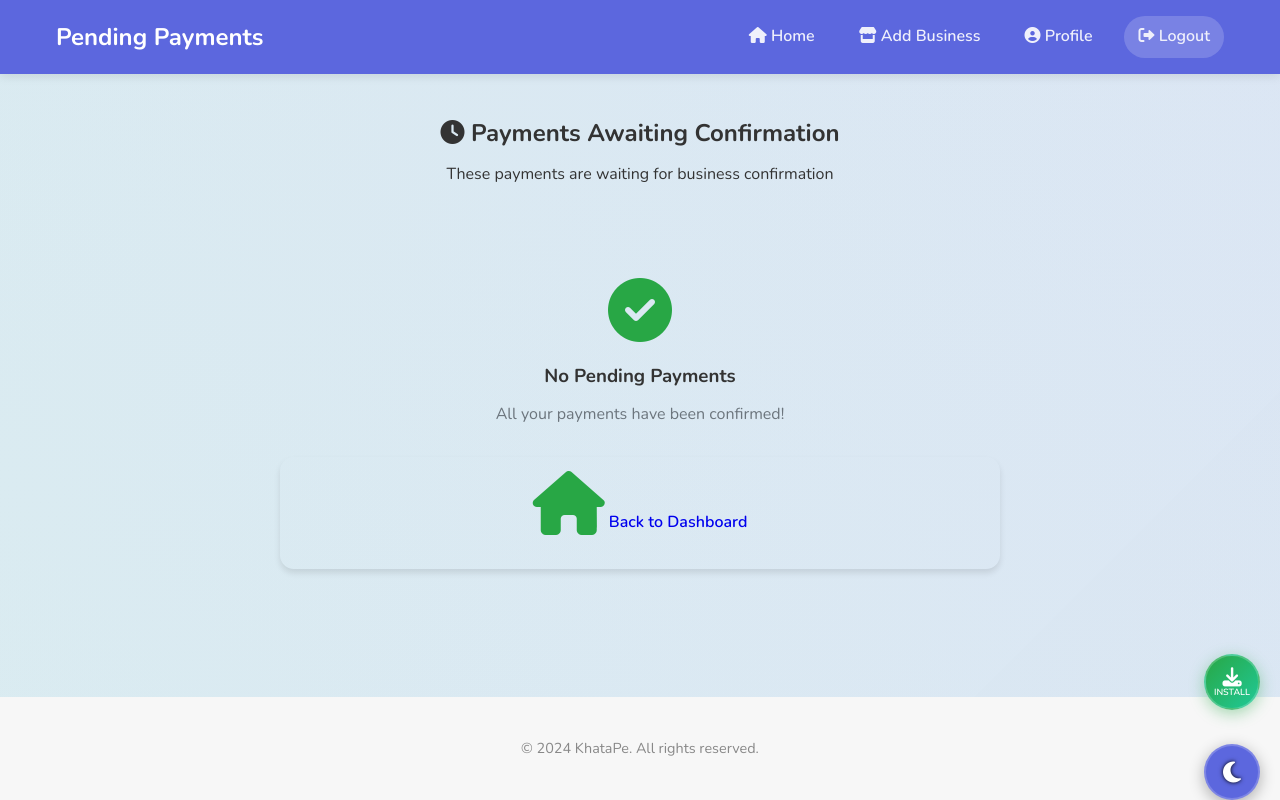
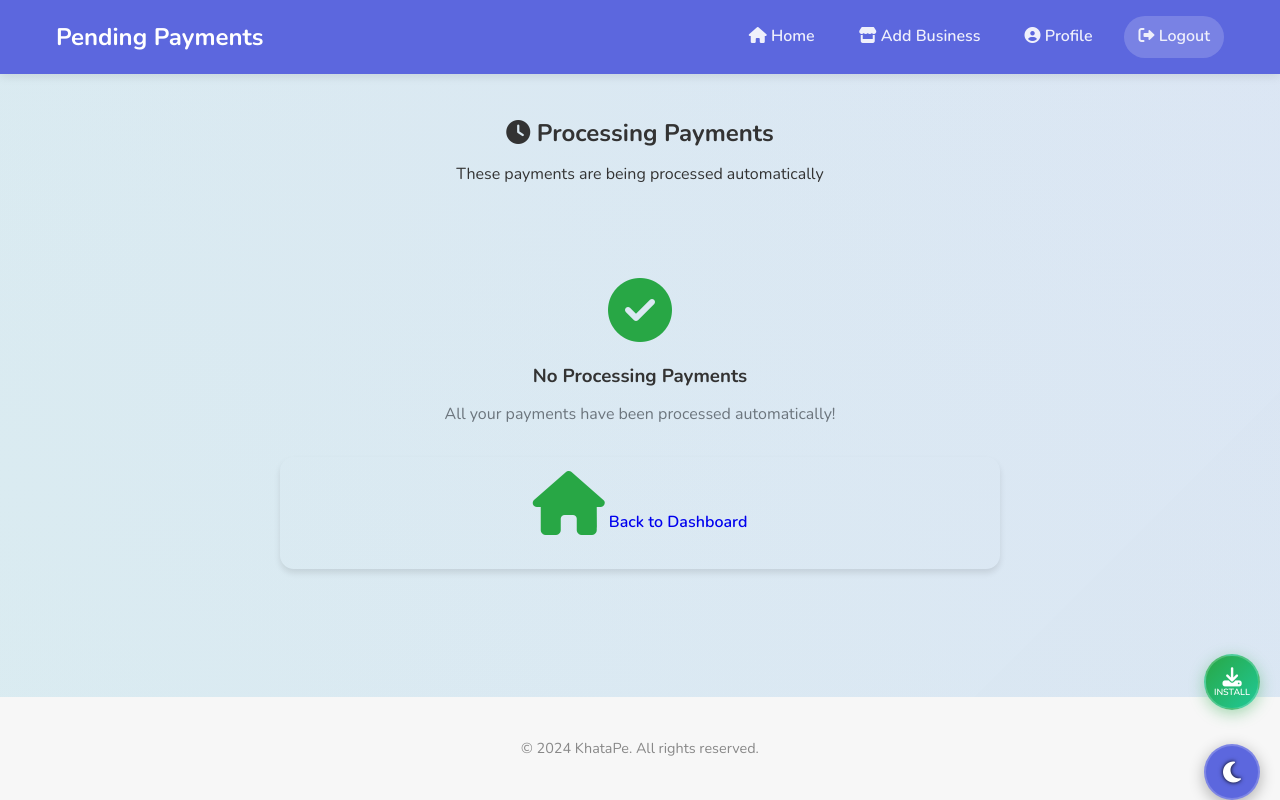
Before and after one commit to MadhavDGS/KathaPe-Customer, a Flask app: page /pending_payments in a window 1280 px wide. Run offline with Flask 2, Linux system fonts and the light colour scheme; the visitor is signed in with stand-in values (Sample User, id 1); some libraries are stand-ins or nearby versions.

Commit message:
Remove pending payments button, enable automatic payment confirmation, and update transaction flow

```diff
--- a/app.py
+++ b/app.py
@@ -680,7 +680,7 @@ def phonepe_qr_payment(business_id):
 @login_required
 @customer_required
 def complete_phonepe_payment(transaction_id):
-    """Mark PhonePe payment as completed by customer, pending business approval"""
+    """Complete PhonePe payment and directly add to transactions"""
     try:
         # Get pending payment from session
         pending_payment = session.get(f'pending_payment_{transaction_id}')
@@ -688,16 +688,31 @@ def complete_phonepe_payment(transaction_id):
         if not pending_payment:
             return jsonify({'success': False, 'error': 'Invalid transaction'}), 400
 
-        # Update status to indicate customer completed payment
-        pending_payment['status'] = 'paid_pending_approval'
-        pending_payment['completed_at'] = get_ist_isoformat()
-        session[f'pending_payment_{transaction_id}'] = pending_payment
+        # Directly add payment to transactions table
+        transaction_data = {
+            'id': str(uuid.uuid4()),
+            'customer_id': pending_payment['customer_id'],
+            'business_id': pending_payment['business_id'],
+            'transaction_type': 'payment',
+            'amount': pending_payment['amount'],
+            'notes': pending_payment.get('notes', 'PhonePe QR Payment'),
+            'created_at': get_ist_isoformat()
+        }
+
+        # Insert transaction into database
+        insert_result = query_table('transactions', query_type='insert', data=transaction_data)
+
+        if not insert_result:
+            return jsonify({'success': False, 'error': 'Failed to add transaction'}), 500
+
+        # Remove pending payment from session
+        del session[f'pending_payment_{transaction_id}']
 
         return jsonify({
             'success': True,
-            'message': f'Payment completed! Waiting for {pending_payment["business_name"]} to confirm receipt of ₹{pending_payment["amount"]}.',
-            'status': 'paid_pending_approval',
-            'redirect_url': url_for('business_view', business_id=pending_payment['business_id'])
+            'message': f'Payment of ₹{pending_payment["amount"]} completed successfully!',
+            'status': 'confirmed',
+            'redirect_url': url_for('customer_dashboard')
         })
 
     except Exception as e:
@@ -722,44 +737,6 @@ def pending_payments():
     pending_payments.sort(key=lambda x: x.get('created_at', ''), reverse=True)
 
     return render_template('customer/pending_payments.html', pending_payments=pending_payments)
-
-@customer_app.route('/check_payment_status/<transaction_id>')
-@login_required
-@customer_required
-def check_payment_status(transaction_id):
-    """Check if a pending payment has been approved by business"""
-    try:
-        # Check if transaction has been approved and moved to main transactions table
-        transaction_response = query_table('transactions', filters=[('id', 'eq', transaction_id)])
-
-        if transaction_response and transaction_response.data:
-            # Payment has been approved and recorded
-            # Clean up pending payment from session
-            session.pop(f'pending_payment_{transaction_id}', None)
-
-            return jsonify({
-                'success': True,
-                'status': 'approved',
-                'message': 'Payment has been confirmed by the business!'
-            })
-        else:
-            # Still pending
-            pending_payment = session.get(f'pending_payment_{transaction_id}')
-            if pending_payment:
-                return jsonify({
-                    'success': True,
-                    'status': pending_payment.get('status', 'pending_business_approval'),
-                    'message': 'Payment is still pending business confirmation.'
-                })
-            else:
-                return jsonify({
-                    'success': False,
-                    'error': 'Payment not found'
-                })
-
-    except Exception as e:
-        print(f"Error checking payment status: {e}")
-        return jsonify({'success': False, 'error': str(e)}), 500
 
 @customer_app.route('/transaction_history')
 @login_required
--- a/templates/customer/pending_payments.html
+++ b/templates/customer/pending_payments.html
@@ -7,8 +7,8 @@
 {% block content %}
 <div class="pending-payments-container">
     <div class="section-header">
-        <h2><i class="fas fa-clock"></i> Payments Awaiting Confirmation</h2>
-        <p class="text-muted">These payments are waiting for business confirmation</p>
+        <h2><i class="fas fa-clock"></i> Processing Payments</h2>
+        <p class="text-muted">These payments are being processed automatically</p>
     </div>
 
     {% if pending_payments %}
@@ -45,10 +45,6 @@
                     </div>
 
                     <div class="payment-actions">
-                        <button onclick="checkPaymentStatus('{{ payment.transaction_id }}')"
-                                class="btn btn-primary btn-sm">
-                            <i class="fas fa-sync"></i> Check Status
-                        </button>
                         <a href="{{ url_for('business_view', business_id=payment.business_id) }}"
                            class="btn btn-secondary btn-sm">
                             <i class="fas fa-eye"></i> View Business
@@ -60,8 +56,8 @@
     {% else %}
         <div class="empty-state">
             <i class="fas fa-check-circle"></i>
-            <h3>No Pending Payments</h3>
-            <p>All your payments have been confirmed!</p>
+            <h3>No Processing Payments</h3>
+            <p>All your payments have been processed automatically!</p>
             <a href="{{ url_for('customer_dashboard') }}" class="btn btn-primary">
                 <i class="fas fa-home"></i> Back to Dashboard
             </a>
@@ -201,26 +197,4 @@
 }
 </style>
 
-<script>
-function checkPaymentStatus(transactionId) {
-    fetch(`/check_payment_status/${transactionId}`)
-    .then(response => response.json())
-    .then(data => {
-        if (data.success) {
-            if (data.status === 'approved') {
-                alert(data.message);
-                window.location.reload(); // Refresh to remove approved payment
-            } else {
-                alert(data.message);
-            }
-        } else {
-            alert('Error: ' + data.error);
-        }
-    })
-    .catch(error => {
-        console.error('Error:', error);
-        alert('Failed to check payment status');
-    });
-}
-</script>
 {% endblock %}
```
Also changed, not shown: templates/customer/dashboard.html (+0 -7 lines), templates/customer/transaction.html (+14 -3 lines).
